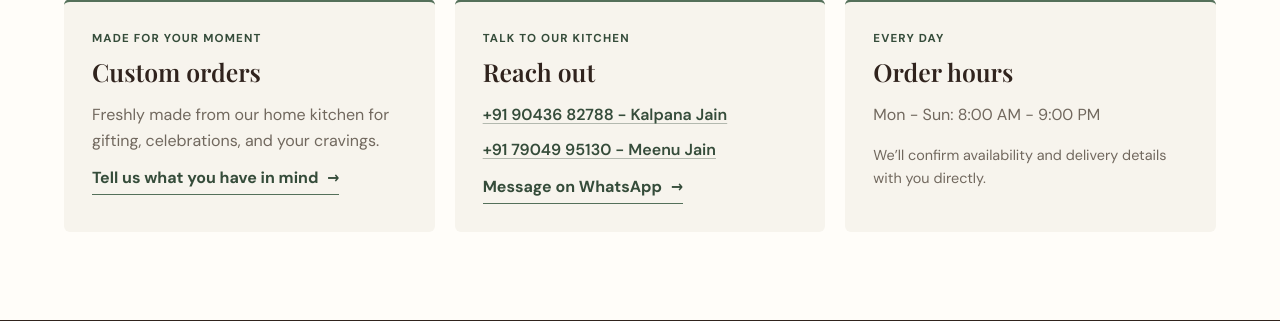
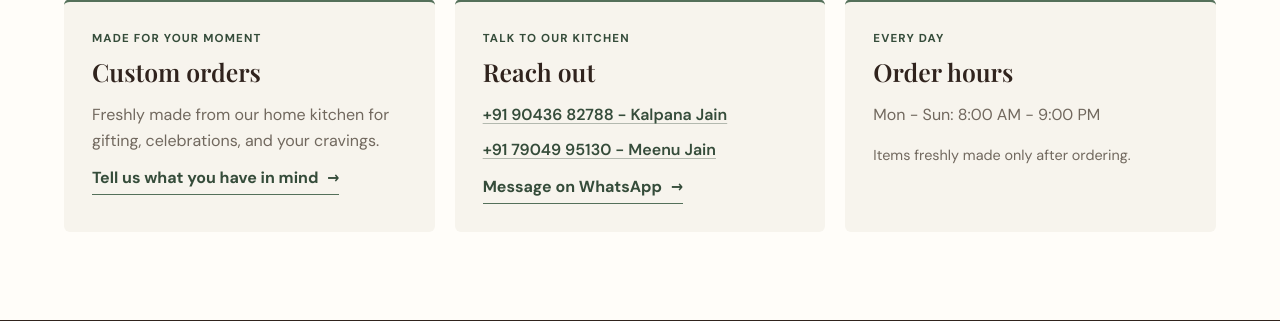
Before and after one commit to sakshisanjeev2106-art/Relation-Chocolates, a Flask app: page /contact in a window 1280 px wide. Shown: the part 443-764 px from the top of the page. Run offline with Flask 3, Linux system fonts and the light colour scheme.

Commit message:
Update contact order-hours copy
Co-authored-by: Copilot <223556219+Copilot@users.noreply.github.com>

```diff
--- a/templates/contact.html
+++ b/templates/contact.html
@@ -32,7 +32,7 @@
         <p class="contact-label">Every day</p>
         <h2>Order hours</h2>
         <p>Mon - Sun: 8:00 AM - 9:00 PM</p>
-        <p class="contact-detail">We’ll confirm availability and delivery details with you directly.</p>
+        <p class="contact-detail">Items freshly made only after ordering.</p>
       </div>
     </div>
   </section>
```
